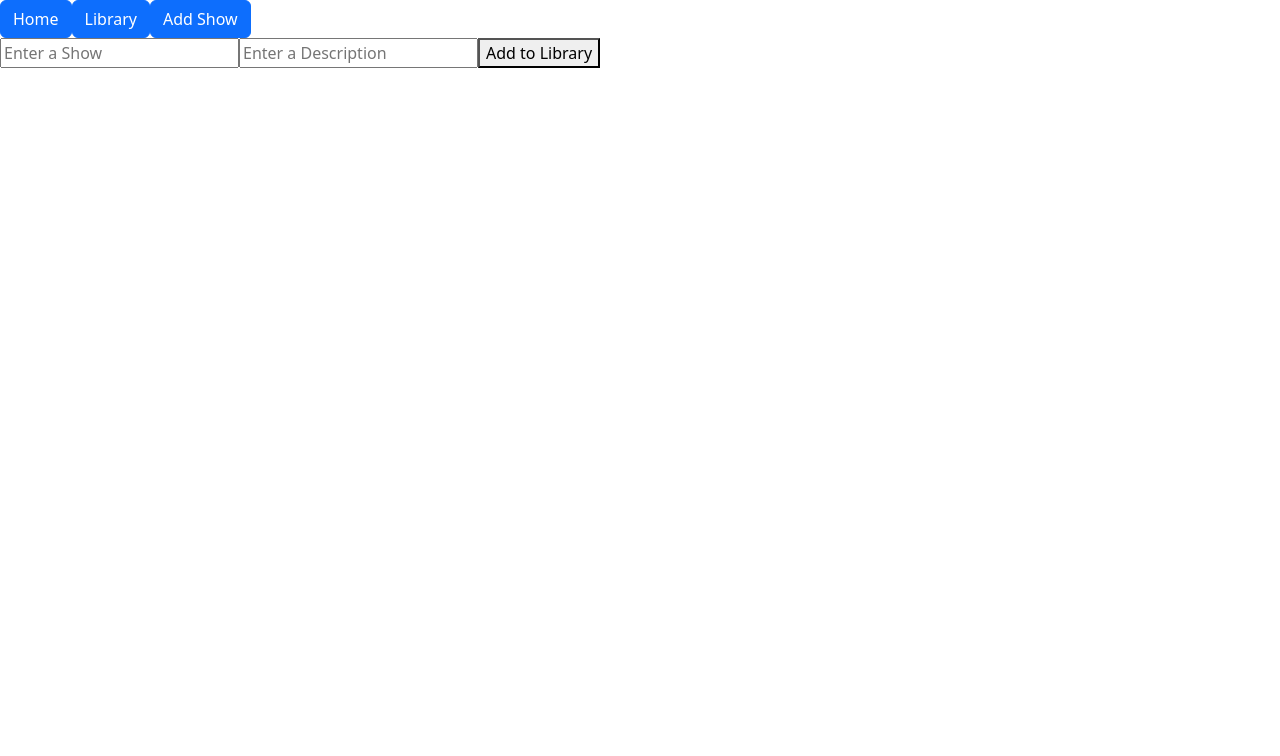
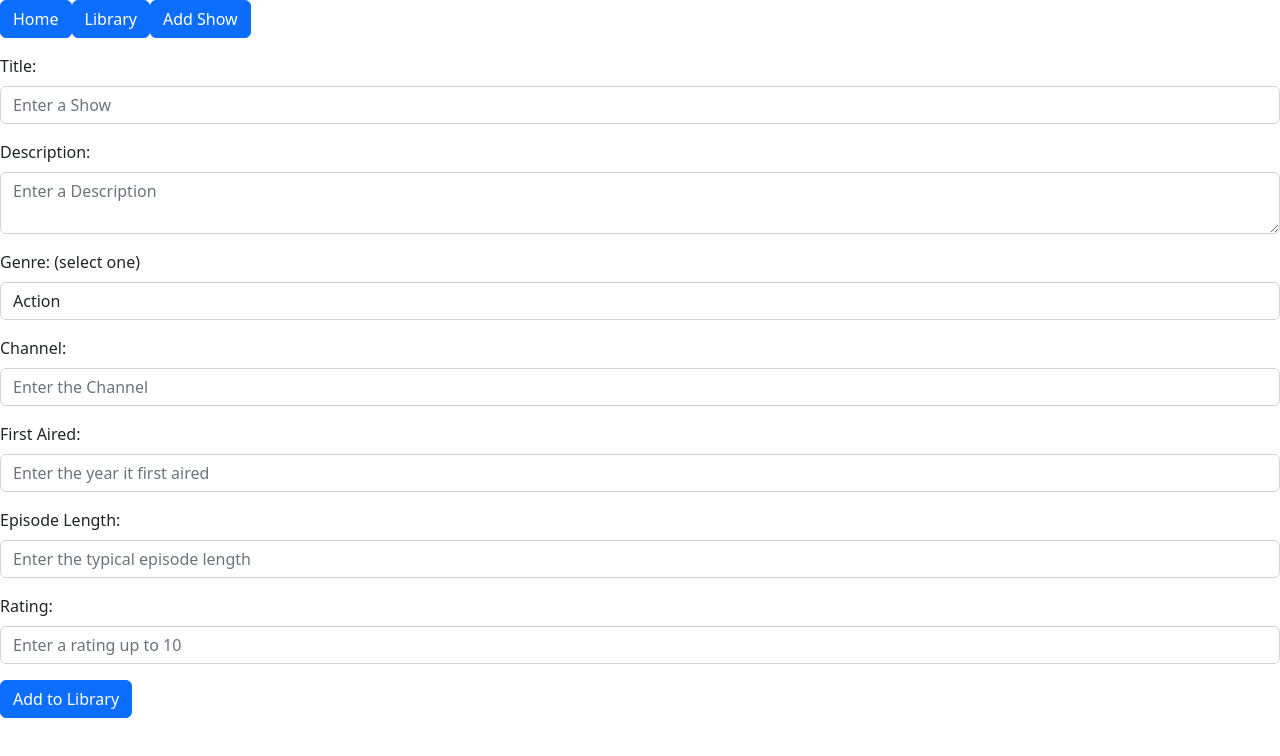
Before and after one commit to gireson91/hackathonApp, a React (Create React App) app in the folder Frontend/kidstv/: page /add in a window 1280 px wide. Shown: the top 756 px of the page. Built offline with nearby package versions, Linux system fonts and the light colour scheme.

Commit message:
add page styled

```diff
--- a/Frontend/kidstv/src/App.js
+++ b/Frontend/kidstv/src/App.js
@@ -6,10 +6,6 @@ import { Button } from 'react-bootstrap';
 import Home from './components/Home';
 import Library from './components/Library';
 import Add from './components/Add';
-
-
-
-//Add Function
 
 
 function App() {
--- a/Frontend/kidstv/src/components/Add.jsx
+++ b/Frontend/kidstv/src/components/Add.jsx
@@ -1,30 +1,78 @@
 import axios from "axios";
 import { useState } from "react";
+import 'bootstrap/dist/css/bootstrap.min.css';
 
 function Add() {
     const [name, setName] = useState('');
     const [success, setSuccess] = useState(false);
     const [desc, setDesc] = useState('');
+    const [genre, setGenre] = useState('');
+    const [channel, setChannel] = useState('');
+    const [firstAired, setFirstAired] = useState('');
+    const [epLength, setEpLength] = useState('');
+    const [rating, setRating] = useState('');
 
     const handleAdd = async (e) => {
         e.preventDefault();
         try {
-            const res = await axios.post('http://127.0.0.1:1904/programme/add', { name, desc })
+            const res = await axios.post('http://127.0.0.1:1904/programme/add', { name, desc, genre, channel, firstAired, epLength, rating })
             console.log('Res', res)
         } catch (err) {
             setSuccess(false);
         }
         setName("");
         setDesc("");
+        setGenre("");
+        setChannel("");
+        setFirstAired("");
+        setEpLength("");
+        setRating("");
         setSuccess(true);
     }
 
     return (
-        <form onSubmit={handleAdd}>
-            <input type="text" onChange={e => setName(e.target.value)} placeholder="Enter a Show" />
-            <input type="text" onChange={e => setDesc(e.target.value)} placeholder="Enter a Description" />
-            <button type="submit">Add to Library</button>
-            {success && <p style={{color: "green"}}>Success!</p>}
+        <form onSubmit={handleAdd} action="/action_page.php">
+            <div class="mb-3 mt-3">
+                <label class="form-label" for="title">Title:</label>
+                <input id="title" class="form-control" type="text" onChange={e => setName(e.target.value)} placeholder="Enter a Show" />
+            </div>
+            <div class="mb-3">
+                <label class="form-label"  for="desc">Description:</label>
+                <textarea id="desc" rows="2" class="form-control" type="text" onChange={e => setDesc(e.target.value)} placeholder="Enter a Description" />
+            </div>
+            <div class="mb-3">
+                <label class="form-label" for="genre">Genre: (select one)</label>
+                <select id="genre" class="form-control" onChange={e => setGenre(e.target.value)}>
+                    <option>Action</option>
+                    <option>Adventure</option>
+                    <option>Animation</option>
+                    <option>Comedy</option>
+                    <option>Education</option>
+                    <option>Game Show</option>
+                    <option>Mystery</option>
+                </select>
+            </div>
+            <div class="mb-3">
+                <label class="form-label" for="channel">Channel:</label>
+                <input id="channel" class="form-control" type="text" onChange={e => setChannel(e.target.value)} placeholder="Enter the Channel" />
+            </div>
+            <div class="mb-3">
+                <label class="form-label" for="channel">First Aired:</label>
+                <input id="Year" class="form-control" type="text" onChange={e => setFirstAired(e.target.value)} placeholder="Enter the year it first aired" />
+            </div>
+            <div class="mb-3">
+                <label class="form-label" for="epLength">Episode Length:</label>
+                <input id="epLength" class="form-control" type="text" onChange={e => setEpLength(e.target.value)} placeholder="Enter the typical episode length" />
+            </div>
+            <div class="mb-3">
+                <label class="form-label" for="rating">Rating:</label>
+                <input id="rating" class="form-control" type="text" onChange={e => setRating(e.target.value)} placeholder="Enter a rating up to 10" />
+            </div>
+            <div>
+                <button class="btn btn-primary" type="submit">Add to Library</button>
+            </div>
+            <br/>
+            {success && <h3 style={{ color: "green" }}>Success!</h3>}
         </form>
     );
 }
```
Also changed, not shown: 1 other file (tests, documents, lock files or other folders).
